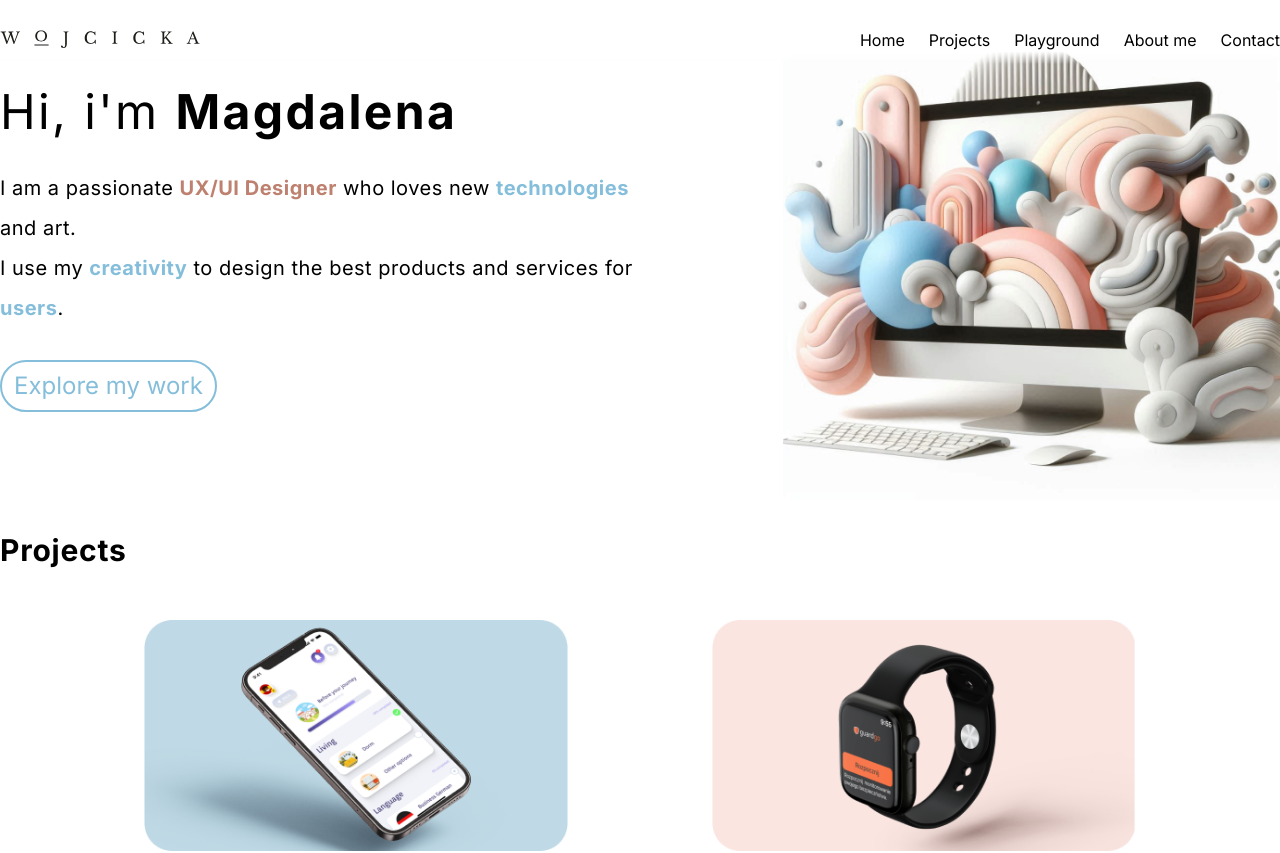
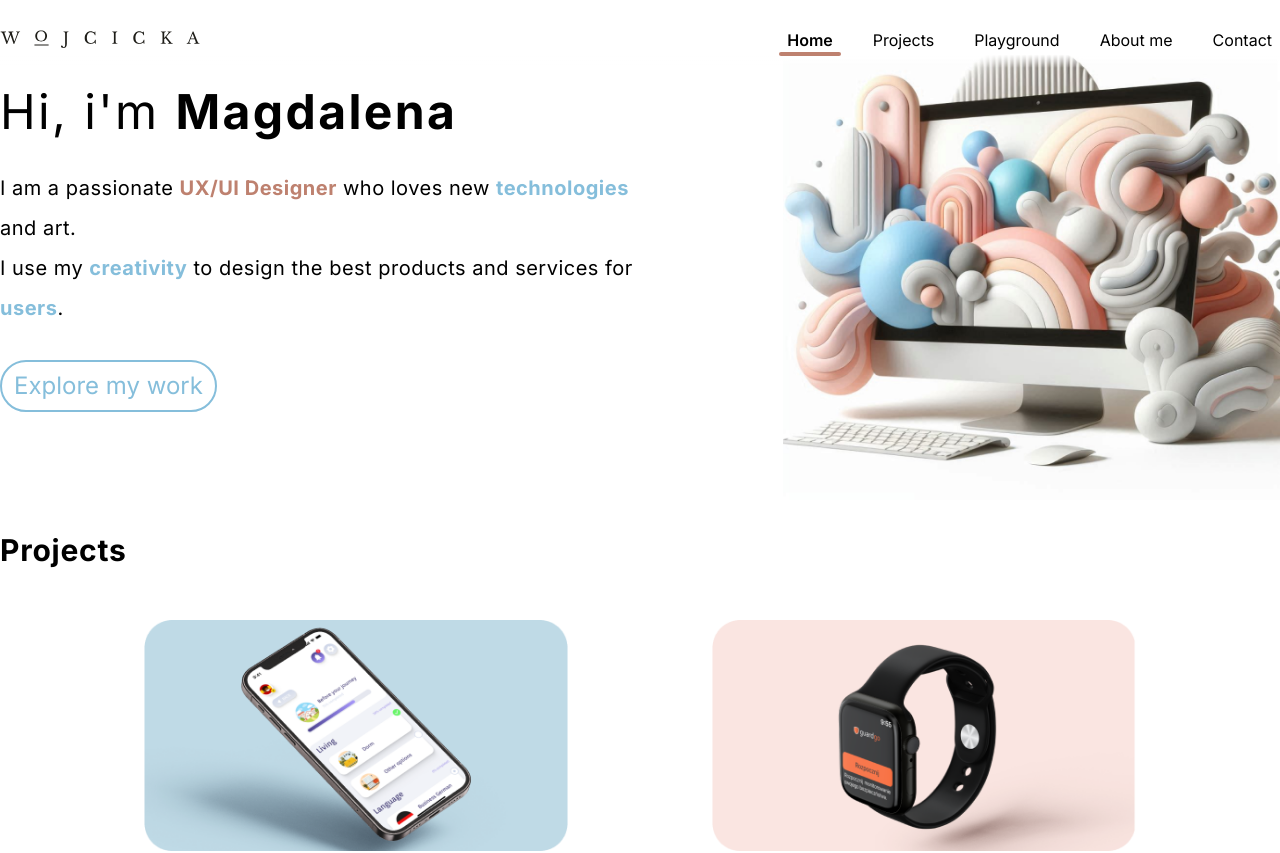
Before and after one commit to KrzysztofWelc/wojcicka_portfolio, a Next.js app: page / in a window 1280 px wide. Shown: the top 853 px of the page. Built offline with nearby package versions, Linux system fonts and the light colour scheme.

Commit message:
navbar finished

```diff
--- a/app/globals.css
+++ b/app/globals.css
@@ -14,16 +14,22 @@ html {
 
 .navbar_gradient {
   background: rgb(255, 255, 255);
-  background: linear-gradient(
-    180deg,
-    rgba(255, 255, 255, 1) 0%,
-    rgba(255, 255, 255, 1) 80%,
-    rgba(255, 255, 255, 0) 100%
-  );
+  background: linear-gradient(180deg,
+      rgba(255, 255, 255, 1) 0%,
+      rgba(255, 255, 255, 1) 80%,
+      rgba(255, 255, 255, 0) 100%);
 }
 
 @layer utilities {
   .text-balance {
     text-wrap: balance;
   }
+
+  .currentNavItem {
+    @apply font-semibold after:content-[""] after:block after:w-full after:h-1 after:rounded after:bg-secondary
+  }
+
+  .activeNavItem {
+    @apply active:rounded active:bg-secondary_transparent
+  }
 }
--- a/components/Navbar.tsx
+++ b/components/Navbar.tsx
@@ -2,17 +2,20 @@
 
 import Link from 'next/link';
 import Image from 'next/image';
-import { useEffect, useRef, useState } from 'react';
+import { useState } from 'react';
+import { usePathname } from 'next/navigation'
 
 export default function Navbar() {
   const [isProjectsMenuVisible, setIsProjectsMenuVisible] =
     useState<boolean>(false);
+  const page = usePathname()
+
 
   return (
     <header>
       <div className='navbar_gradient fixed left-0 z-10 w-screen'>
         <div
-          className={`mx-auto mb-3 mt-7 flex max-w-screen-xl justify-between align-middle ${isProjectsMenuVisible && 'h-[250px]'} hover:pb-16`}
+          className={`mx-auto mb-3 mt-7 flex max-w-screen-xl justify-between align-middle ${isProjectsMenuVisible && 'h-[250px]'} `}
         >
           <Link href='/'>
             <Image src='/logo.svg' alt='logo' width={200} height={50} />
@@ -20,11 +23,11 @@ export default function Navbar() {
 
           <nav>
             <ul className='flex'>
-              <li className='ml-6 whitespace-nowrap'>
-                <Link href=''>Home</Link>
+              <li className={`ml-6 whitespace-nowrap ${page === '/' && 'currentNavItem'}`}>
+                <Link className='activeNavItem p-2' href='/'>Home</Link>
               </li>
               <li
-                className='relative ml-6 whitespace-nowrap'
+                className={`relative ml-6 whitespace-nowrap ${page.includes('/projects') && 'currentNavItem'}`}
                 onMouseEnter={() => {
                   setIsProjectsMenuVisible(true);
                 }}
@@ -32,9 +35,9 @@ export default function Navbar() {
                   setIsProjectsMenuVisible(false);
                 }}
               >
-                <Link href=''>Projects</Link>
+                <Link className='activeNavItem p-2' href=''>Projects</Link>
                 {isProjectsMenuVisible && (
-                  <ul className='absolute left-0 flex flex-col pt-5'>
+                  <ul className='absolute *:relative left-0 flex flex-col pt-5 '>
                     <li className='pt-3 text-secondary'>
                       <Link href={'/'}>GuardGo</Link>
                     </li>
@@ -50,14 +53,14 @@ export default function Navbar() {
                   </ul>
                 )}
               </li>
-              <li className='ml-6 whitespace-nowrap'>
-                <Link href=''>Playground</Link>
+              <li className={`ml-6 whitespace-nowrap ${page.includes('/playground') && 'currentNavItem'}`}>
+                <Link className='activeNavItem p-2' href='playground'>Playground</Link>
               </li>
-              <li className='ml-6 whitespace-nowrap'>
-                <Link href=''>About me</Link>
+              <li className={`ml-6 whitespace-nowrap ${page.includes('/about') && 'currentNavItem'}`}>
+                <Link className='activeNavItem p-2' href='about'>About me</Link>
               </li>
-              <li className='ml-6 whitespace-nowrap'>
-                <Link href=''>Contact</Link>
+              <li className={`ml-6 whitespace-nowrap ${page.includes('/contact') && 'currentNavItem'}`}>
+                <Link className='activeNavItem p-2' href='contact'>Contact</Link>
               </li>
             </ul>
           </nav>
--- a/tailwind.config.ts
+++ b/tailwind.config.ts
@@ -12,6 +12,7 @@ const config: Config = {
         primary: '#85BEDB',
         secondary: '#BE816F',
         backbround: '#F4F5EF',
+        secondary_transparent: '#fcede9'
       },
       backgroundImage: {
         'gradient-radial': 'radial-gradient(var(--tw-gradient-stops))',
```
